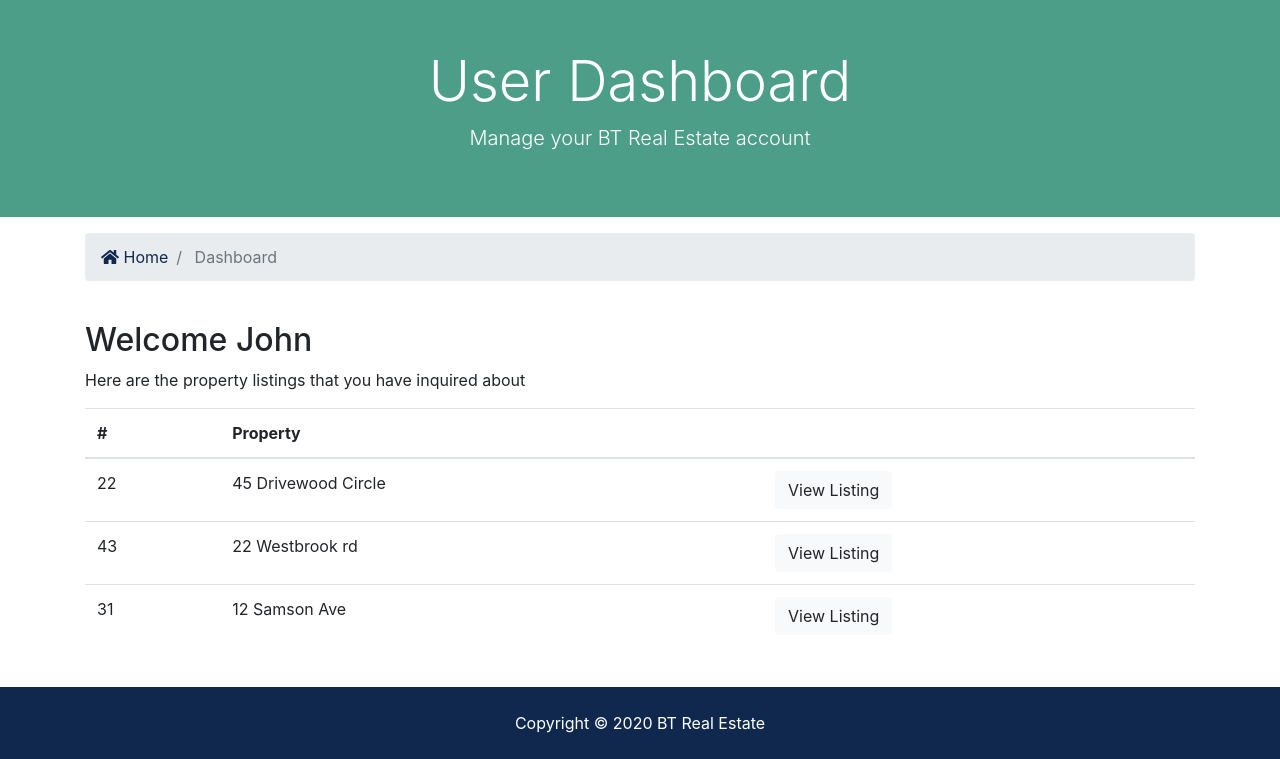
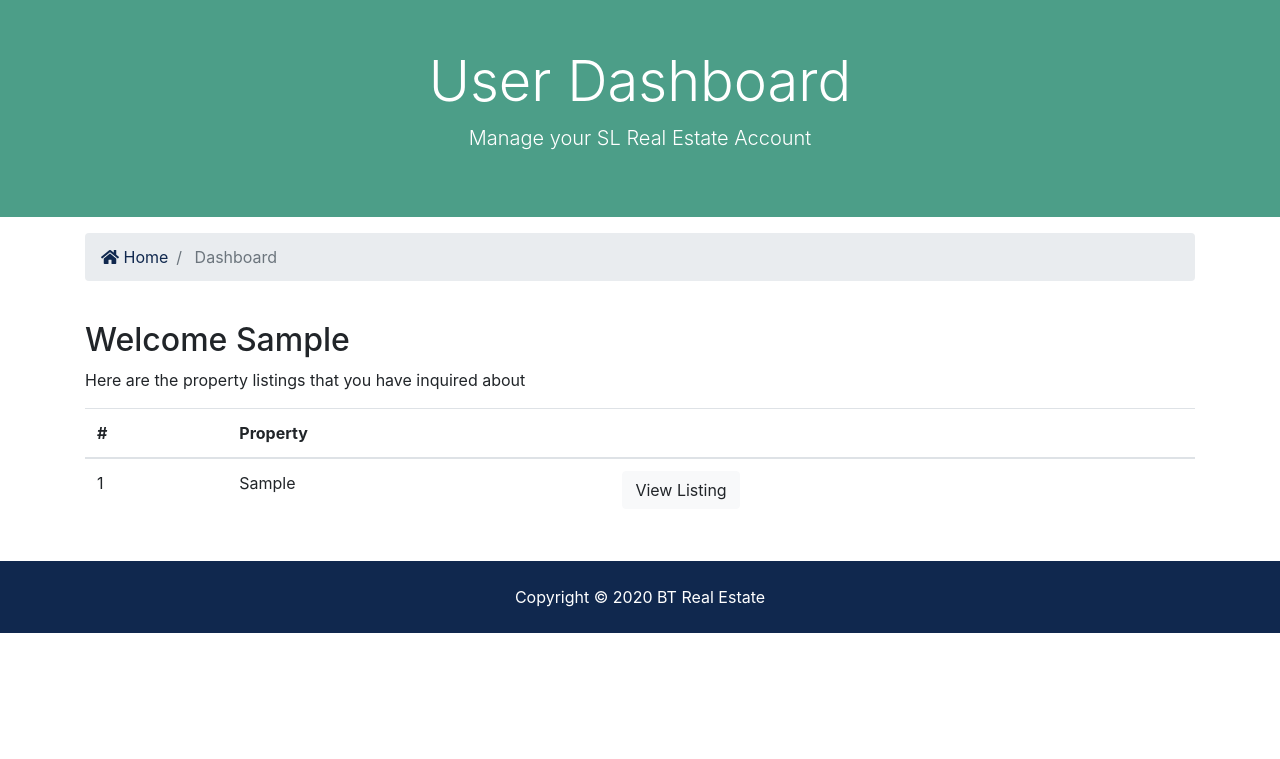
Before and after one commit to subashlimbu/slrestate_project, a Django app: page /accounts/dashboard in a window 1280 px wide. Shown: the part 128-887 px from the top of the page. After the commit the page ends 761 px from the top, so only its background shows below. Run offline with Django 3.2, Linux system fonts and the light colour scheme; a user stored in the database is signed in; tables that the repository leaves empty hold one stand-in row (values such as "Sample post"); some libraries are stand-ins or nearby versions.

Commit message:
Final commit

```diff
--- a/accounts/views.py
+++ b/accounts/views.py
@@ -1,6 +1,7 @@
-from django.shortcuts import render, redirect
+from django.shortcuts import get_object_or_404, render, redirect
 from django.contrib import messages, auth
 from django.contrib.auth.models import User
+from contacts.models import Contact
 
 def register(request):
     if request.method == 'POST':
@@ -63,4 +64,9 @@ def logout(request):
         return redirect('index')
 
 def dashboard(request):
-    return render(request, 'accounts/dashboard.html')
+    user_contacts = Contact.objects.order_by('-contact_date').filter(user_id=request.user.id)
+
+    context = {
+        'contacts': user_contacts
+    }
+    return render(request, 'accounts/dashboard.html', context)
--- a/templates/accounts/dashboard.html
+++ b/templates/accounts/dashboard.html
@@ -9,7 +9,7 @@
     <div class="row text-center">
       <div class="col-md-12">
         <h1 class="display-4">User Dashboard</h1>
-        <p class="lead">Manage your BT Real Estate account</p>
+        <p class="lead">Manage your SL Real Estate Account</p>
       </div>
     </div>
   </div>
@@ -37,7 +37,8 @@
   <div class="container">
     <div class="row">
       <div class="col-md-12">
-        <h2>Welcome John</h2>
+        <h2>Welcome {{ user.first_name }}</h2>
+        {% if contacts %}
           <p>Here are the property listings that you have inquired about</p>
           <table class="table">
             <thead>
@@ -48,29 +49,21 @@
               </tr>
             </thead>
             <tbody>
+              {% for contact in contacts %}
+              {% csrf_token %}
                 <tr>
-              <td>22</td>
-              <td>45 Drivewood Circle</td>
+                  <td>{{ contact.id }}</td>
+                  <td>{{ contact.listing }}</td>
                   <td>
-                <a class="btn btn-light" href="#">View Listing</a>
+                    <a class="btn btn-light" href="{% url 'listing' contact.listing_id %}">View Listing</a>
                   </td>
                 </tr>
-            <tr>
-              <td>43</td>
-              <td>22 Westbrook rd</td>
-              <td>
-                <a class="btn btn-light" href="#">View Listing</a>
-              </td>
-            </tr>
-            <tr>
-              <td>31</td>
-              <td>12 Samson Ave</td>
-              <td>
-                <a class="btn btn-light" href="#">View Listing</a>
-              </td>
-            </tr>
+              {% endfor %}
             </tbody>
           </table>
+        {% else %}
+          <p>You have not made any inquiries</p>
+        {% endif %}
       </div>
     </div>
   </div>
```
Also changed, not shown: contacts/views.py (+10 -0 lines), slrestate/settings.py (+9 -2 lines), contacts/urls.py (line endings or trailing spaces), 1 other file. Lines whose indentation alone changed are shown as unchanged.
